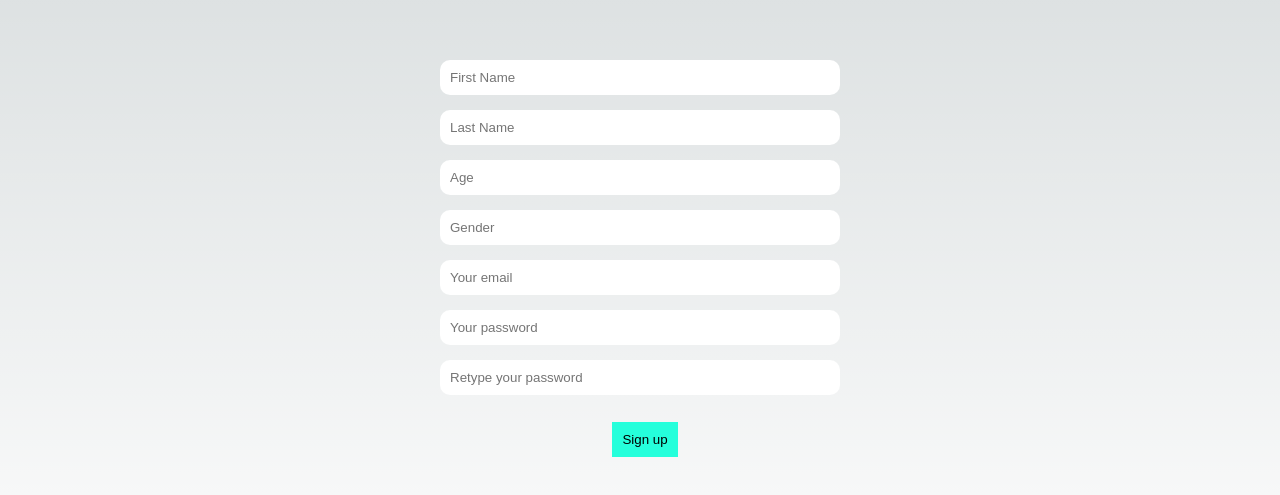
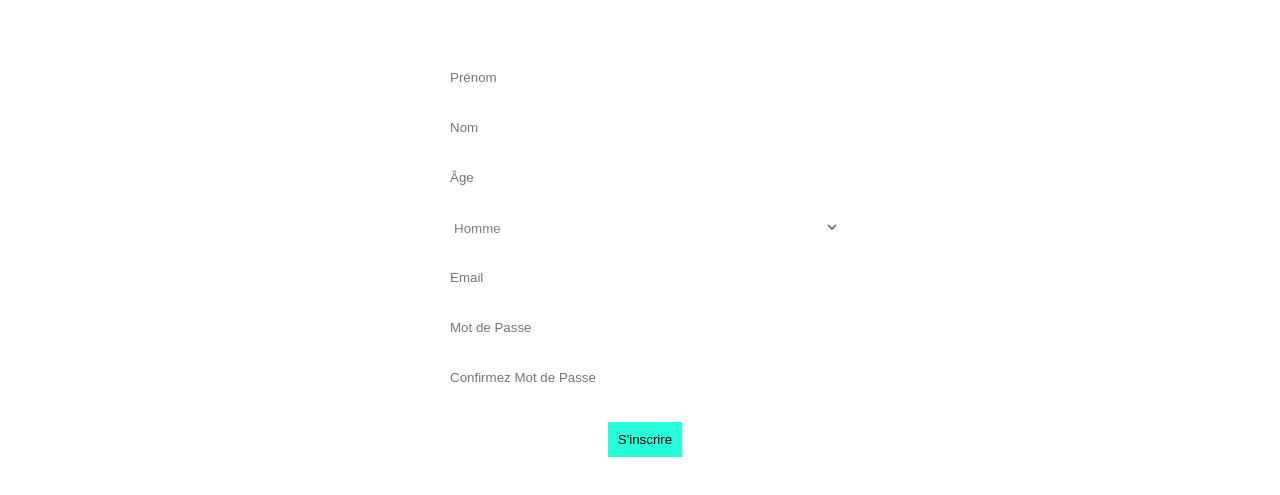
Before and after one commit to Bebel9445/NSI-gestion-entree, a Next.js app in the folder frontend/: page /register in a window 1280 px wide. Shown: the part 149-644 px from the top of the page. Built offline with nearby package versions, Linux system fonts and the light colour scheme.

Commit message:
amélioration visuelle

```diff
--- a/frontend/src/app/globals.css
+++ b/frontend/src/app/globals.css
@@ -6,8 +6,8 @@
     "Fira Mono", "Droid Sans Mono", "Courier New", monospace;
 
   --foreground-rgb: 0, 0, 0;
-  --background-start-rgb: 214, 219, 220;
-  --background-end-rgb: 255, 255, 255;
+  --background-start-rgb: 62, 158, 100;
+  --background-end-rgb: 146, 222, 206;
 
   --primary-glow: conic-gradient(
     from 180deg at 50% 50%,
@@ -85,16 +85,6 @@ body {
   overflow-x: hidden;
 }
 
-body {
-  color: rgb(var(--foreground-rgb));
-  background: linear-gradient(
-      to bottom,
-      transparent,
-      rgb(var(--background-end-rgb))
-    )
-    rgb(var(--background-start-rgb));
-}
-
 a {
   color: inherit;
   text-decoration: none;
--- a/frontend/src/app/page.module.css
+++ b/frontend/src/app/page.module.css
@@ -5,9 +5,12 @@
   align-items: center;
   padding: 6rem;
   min-height: 100vh;
+  background-image:url('../../public/image espace.jpeg')
+
 }
 
 .description {
+  color: white;
   display: inherit;
   justify-content: inherit;
   align-items: inherit;
@@ -19,6 +22,7 @@
 }
 
 .description a {
+  color: white;
   display: flex;
   justify-content: center;
   align-items: center;
@@ -26,6 +30,7 @@
 }
 
 .description p {
+  color: white;
   position: relative;
   margin: 0;
   padding: 1rem;
@@ -35,11 +40,13 @@
 }
 
 .code {
+  color: white;
   font-weight: 700;
   font-family: var(--font-mono);
 }
 
 .grid {
+  color: white;
   display: grid;
   grid-template-columns: repeat(4, minmax(25%, auto));
   max-width: 100%;
@@ -47,6 +54,7 @@
 }
 
 .card {
+  color: white;
   padding: 1rem 1.2rem;
   border-radius: var(--border-radius);
   background: rgba(var(--card-rgb), 0);
@@ -55,16 +63,19 @@
 }
 
 .card span {
+  color: white;
   display: inline-block;
   transition: transform 200ms;
 }
 
 .card h2 {
+  color: white;
   font-weight: 600;
   margin-bottom: 0.7rem;
 }
 
 .card p {
+  color: white;
   margin: 0;
   opacity: 0.6;
   font-size: 0.9rem;
@@ -74,6 +85,7 @@
 }
 
 .center {
+  color: white;
   display: flex;
   justify-content: center;
   align-items: center;
@@ -82,6 +94,7 @@
 }
 
 .center::before {
+  color: white;
   background: var(--secondary-glow);
   border-radius: 50%;
   width: 480px;
@@ -90,6 +103,7 @@
 }
 
 .center::after {
+  color: white;
   background: var(--primary-glow);
   width: 240px;
   height: 180px;
@@ -106,6 +120,7 @@
 }
 
 .logo {
+  color: white;
   position: relative;
 }
 /* Enable hover only on non-touch devices */
@@ -173,6 +188,7 @@
   }
 
   .description p {
+    color: white;
     align-items: center;
     inset: 0 0 auto;
     padding: 2rem 1rem 1.4rem;
@@ -189,6 +205,7 @@
   }
 
   .description div {
+    color: white;
     align-items: flex-end;
     pointer-events: none;
     inset: auto 0 0;
@@ -196,7 +213,7 @@
     height: 200px;
     background: linear-gradient(
       to bottom,
-      transparent 0%,
+      transparent   50%,
       rgb(var(--background-end-rgb)) 40%
     );
     z-index: 1;
--- a/frontend/src/app/register/page.module.css
+++ b/frontend/src/app/register/page.module.css
@@ -6,12 +6,11 @@
   width: 100vw;
   height: 100vh;
   color: rgb(var(--foreground-rgb));
-  background: linear-gradient(
+  background-color: linear-gradient(
       to bottom,
       transparent,
-      rgb(var(--background-end-rgb))
-    )
-    rgb(var(--background-start-rgb));
+      rgb(62, 158, 100),
+      rgb(146, 222, 206))
 }
 
 .textInput {
@@ -43,6 +42,14 @@
   align-items: center;
 }
 
+.gender_label {
+  font-family: sans-serif;
+  padding-top: 15px;
+  padding-right: 10px;
+  padding-bottom: 15px;
+  padding-left: 30px;
+}
+
 .error {
   padding: 4px;
   padding-bottom: 8px;
--- a/frontend/src/app/register/page.tsx
+++ b/frontend/src/app/register/page.tsx
@@ -11,12 +11,12 @@ export default function Register() {
     if (message !== "") {
       return {message: message}
     }
-    const firstName = formData.get("firstName")
-    const lastName = formData.get("lastName")
-    const age = formData.get("age")
-    const gender = formData.get("gender")
-    const email = formData.get("email")
-    const password = formData.get("password")
+    const firstName = formData.get("Prénom")
+    const lastName = formData.get("Nom")
+    const age = formData.get("Âge")
+    const gender = formData.get("Genre")
+    const email = formData.get("Email")
+    const password = formData.get("Mot de Passe")
 
     const res = await fetch(`https://92.88.14.43:3000/auth/register`, {
       method: "POST",
@@ -38,10 +38,10 @@ export default function Register() {
   }
 
   async function checkFormValidity(prevState: any, formData: FormData) {
-    const password = formData.get("password")
-    const retypePassword = formData.get("retypePassword")
+    const password = formData.get("Mot de Passe")
+    const retypePassword = formData.get("Confirmez Mot de Passe")
     if (retypePassword !== password) {
-      return { message: "Passwords do not match" }
+      return { message: "Mot de Passe non identique" }
     }
     return { message: "" }
   }
@@ -53,28 +53,34 @@ export default function Register() {
       <div className={inter.className}>
         <form action={formAction}>
           <div className={styles.inputList}>
-            <input type="text" placeholder="First Name" name="firstName" className={styles.textInput} required></input>
-            <input type="text" placeholder="Last Name" name="lastName" className={styles.textInput} required></input>
-            <input type="number" placeholder="Age" name="age" className={styles.textInput} required></input>
-            <input type="text" placeholder="Gender" name="gender" className={styles.textInput} required></input>
+            <input type="text" placeholder="Prénom" name="Prénom" className={styles.textInput} required></input>
+            <input type="text" placeholder="Nom" name="Nom" className={styles.textInput} required></input>
+            <input type="number" placeholder="Âge" name="Âge" className={styles.textInput} required></input>
+            <div className={styles.center}>
+              <select name="Genre" id="Genre" className={styles.textInput}>
+                <option value="Homme">Homme</option>
+                <option value="Femme">Femme</option>
+                <option value="Autre">Autre</option>
+              </select>
+            </div>
             <input
-              type="email"
-              placeholder="Your email"
-              name="email"
+              type="Email"
+              placeholder="Email"
+              name="Email"
               className={styles.textInput}
               required
             ></input>
             <input
-              type="password"
-              placeholder="Your password"
-              name="password"
+              type="Mot de Passe"
+              placeholder="Mot de Passe"
+              name="Mot de Passe"
               className={styles.textInput}
               required
             ></input>
             <input
-              type="password"
-              placeholder="Retype your password"
-              name="retypePassword"
+              type="Mot de Passe 2"
+              placeholder="Confirmez Mot de Passe"
+              name="Confirmez Mot de Passe"
               className={styles.textInput}
               required
             ></input>
@@ -84,7 +90,7 @@ export default function Register() {
               </p>
             </div>
             <div className={styles.center}>
-              <button className={styles.button}>Sign up</button>
+              <button className={styles.button}>S'inscrire</button>
             </div>
           </div>
         </form>
```
Also changed, not shown: frontend/src/app/page.tsx (+9 -31 lines), frontend/public/image espace.jpeg (added), 1 other file (tests, documents, lock files or other folders).
